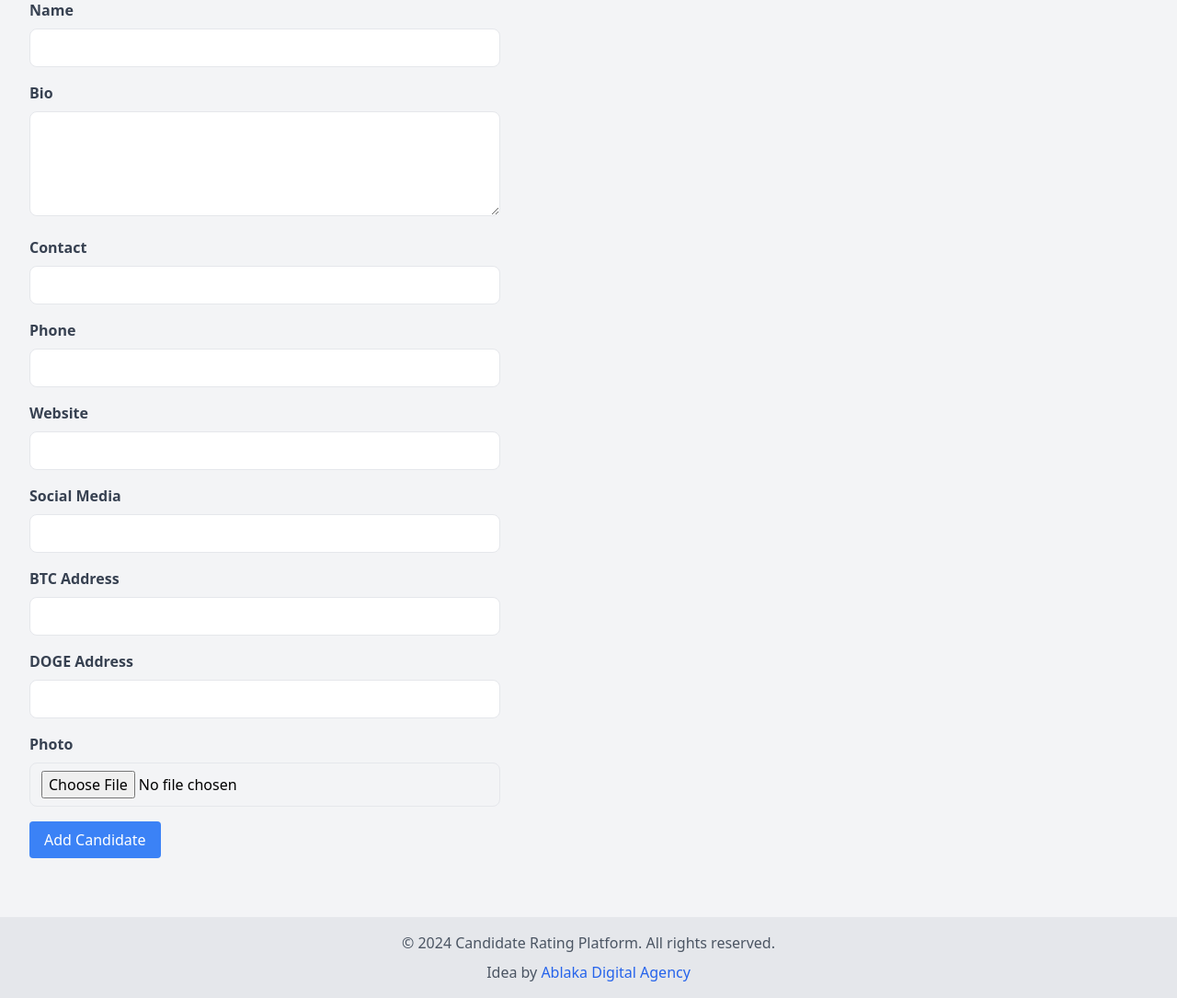
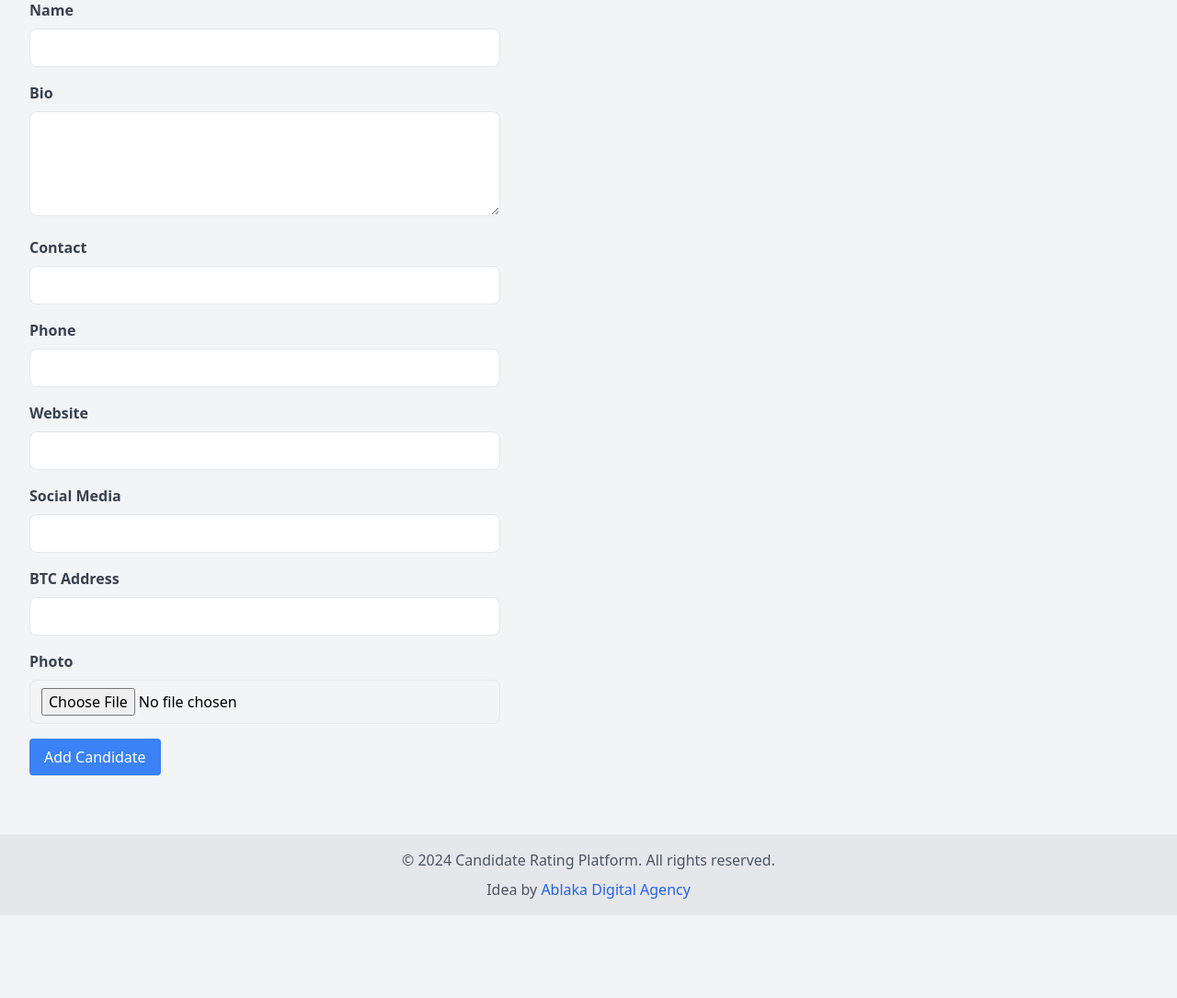
Before and after one commit to ablakateam/CandidateRater, a Flask app: page /admin/add_candidate in a window 1280 px wide. Shown: the part 189-1274 px from the top of the page at 92% size. After the commit the page ends 1184 px from the top, so only its background shows below. Run offline with Flask 3, Linux system fonts and the light colour scheme; a user stored in the database is signed in; some libraries are stand-ins or nearby versions.

Commit message:
Agent step completed: Remove DOGE address from Candidate model

```diff
--- a/main.py
+++ b/main.py
@@ -107,7 +107,6 @@ def admin_add_candidate():
         website = request.form['website']
         social_media = request.form['social_media']
         btc_address = request.form['btc_address']
-        doge_address = request.form['doge_address']
 
         if 'photo' not in request.files:
             flash('No file part', 'error')
@@ -130,8 +129,7 @@ def admin_add_candidate():
                 website=website,
                 social_media=social_media,
                 photo=filename,
-                btc_address=btc_address,
-                doge_address=doge_address
+                btc_address=btc_address
             )
 
             db.session.add(new_candidate)
@@ -160,7 +158,6 @@ def admin_edit_candidate(id):
         candidate.website = request.form['website']
         candidate.social_media = request.form['social_media']
         candidate.btc_address = request.form['btc_address']
-        candidate.doge_address = request.form['doge_address']
 
         if 'photo' in request.files:
             file = request.files['photo']
--- a/models.py
+++ b/models.py
@@ -16,7 +16,6 @@ class Candidate(db.Model):
     reviews = db.relationship('Review', backref='candidate', lazy=True)
     average_rating = db.Column(db.Float, default=0.0)
     btc_address = db.Column(db.String(100), nullable=True)
-    doge_address = db.Column(db.String(100), nullable=True)
 
     def recalculate_average_rating(self):
         reviews = self.reviews
--- a/templates/admin/add_candidate.html
+++ b/templates/admin/add_candidate.html
@@ -34,10 +34,6 @@
             <input type="text" id="btc_address" name="btc_address" class="w-full px-3 py-2 border rounded-lg focus:outline-none focus:border-blue-500">
         </div>
         <div class="mb-4">
-            <label for="doge_address" class="block text-gray-700 font-bold mb-2">DOGE Address</label>
-            <input type="text" id="doge_address" name="doge_address" class="w-full px-3 py-2 border rounded-lg focus:outline-none focus:border-blue-500">
-        </div>
-        <div class="mb-4">
             <label for="photo" class="block text-gray-700 font-bold mb-2">Photo</label>
             <input type="file" id="photo" name="photo" accept="image/*" class="w-full px-3 py-2 border rounded-lg focus:outline-none focus:border-blue-500" required>
         </div>
--- a/templates/admin/edit_candidate.html
+++ b/templates/admin/edit_candidate.html
@@ -34,10 +34,6 @@
             <input type="text" id="btc_address" name="btc_address" value="{{ candidate.btc_address }}" class="w-full px-3 py-2 border rounded-lg focus:outline-none focus:border-blue-500">
         </div>
         <div class="mb-4">
-            <label for="doge_address" class="block text-gray-700 font-bold mb-2">DOGE Address</label>
-            <input type="text" id="doge_address" name="doge_address" value="{{ candidate.doge_address }}" class="w-full px-3 py-2 border rounded-lg focus:outline-none focus:border-blue-500">
-        </div>
-        <div class="mb-4">
             <label for="photo" class="block text-gray-700 font-bold mb-2">Photo</label>
             <input type="file" id="photo" name="photo" accept="image/*" class="w-full px-3 py-2 border rounded-lg focus:outline-none focus:border-blue-500">
             <p class="text-sm text-gray-600 mt-1">Current photo: {{ candidate.photo }}</p>
--- a/templates/base.html
+++ b/templates/base.html
@@ -6,6 +6,7 @@
     <title>{% block title %}Candidate Rating Platform{% endblock %}</title>
     <link href="https://cdn.jsdelivr.net/npm/tailwindcss@2.2.19/dist/tailwind.min.css" rel="stylesheet">
     <link rel="stylesheet" href="{{ url_for('static', filename='css/styles.css') }}">
+    <script src="https://cdn.jsdelivr.net/npm/qrcode@1.5.1/build/qrcode.min.js"></script>
     {% block extra_css %}{% endblock %}
 </head>
 <body class="bg-gray-100">
```
Also changed, not shown: migrations/versions/1b0c3db61d3b_remove_doge_address_from_candidate_model.py (added, +32 -0 lines), templates/admin/dashboard.html (+21 -0 lines), 1 other file.
